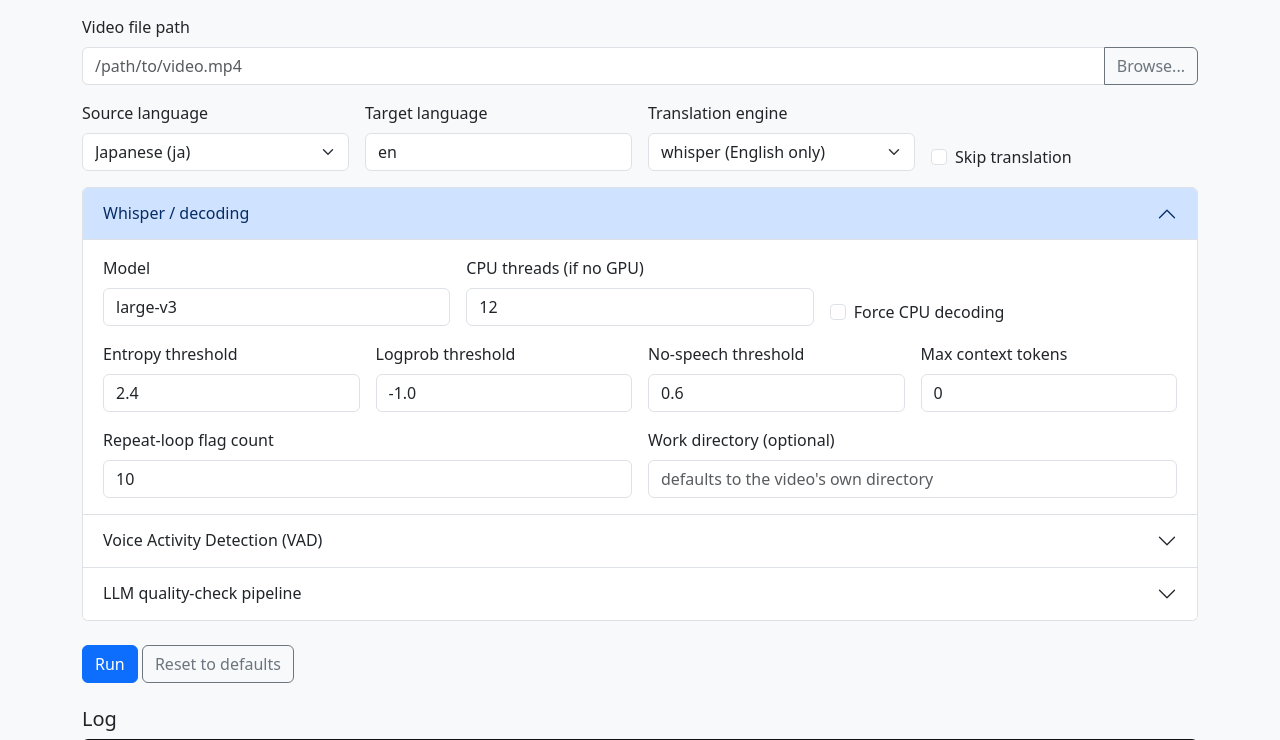
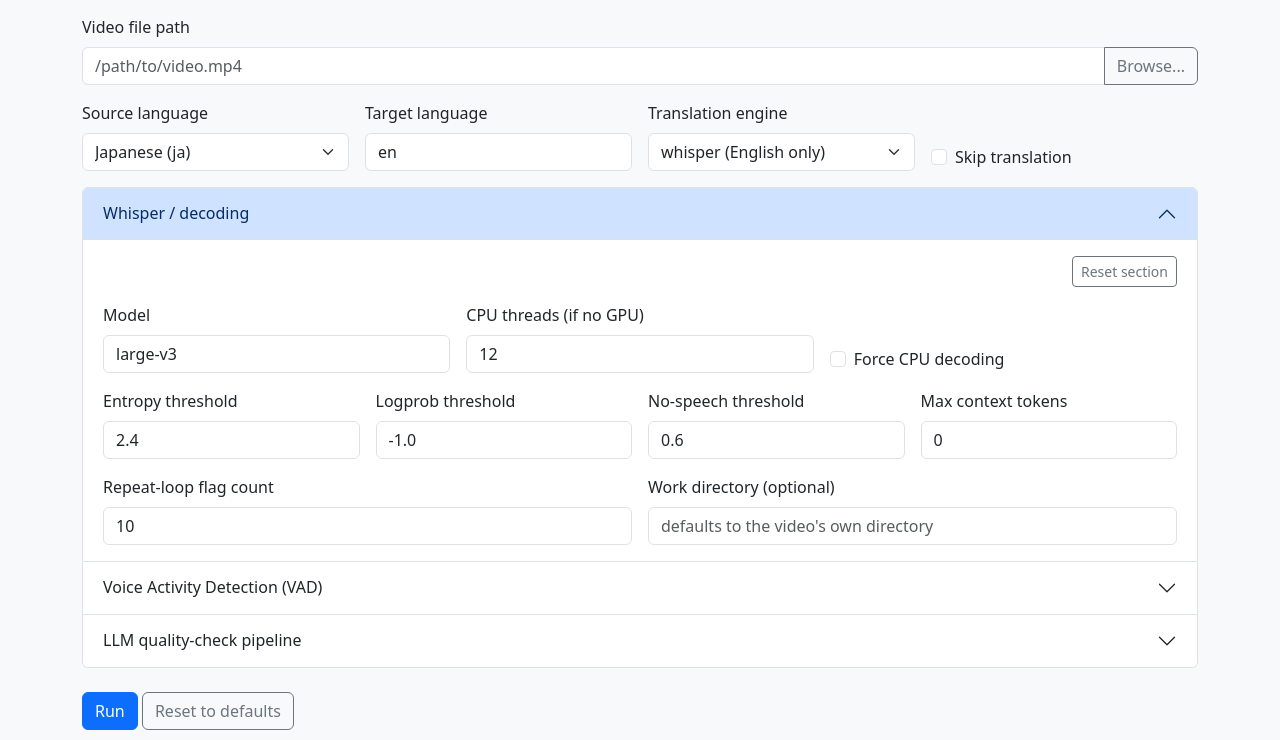
Before and after one commit to JonathanOrr/LocalSub, a Flask app: page / in a window 1280 px wide, after a click on "Whisper / decoding". Shown: the part 81-821 px from the top of the page. Run offline with Flask 3, Linux system fonts and the light colour scheme; some libraries are stand-ins or nearby versions.

Commit message:
Add a per-section "Reset section" button to each accordion panel
form.reset() only resets the whole form, so added resetFieldsIn() which
resets just the inputs/selects inside a given container back to their
defaultValue/defaultChecked/defaultSelected (the same server-rendered
defaults form.reset() itself relies on). A "Reset section" button in each
of the three accordion panels (Whisper/decoding, VAD, LLM pipeline) wires
to this generically via a data-reset-target attribute; resetting the VAD
panel also re-renders its diagram to match.

```diff
--- a/webapp/static/js/app.js
+++ b/webapp/static/js/app.js
@@ -75,6 +75,31 @@ document.getElementById("browseBtn").addEventListener("click", () => {
 resetBtn.addEventListener("click", () => {
   form.reset();
   renderVadViz();
+});
+
+// Per-section "Reset section" buttons: form.reset() only resets the whole form, so reset
+// just the fields inside the given container back to their defaultValue/defaultChecked/
+// defaultSelected - the same server-rendered defaults form.reset() itself relies on.
+function resetFieldsIn(container) {
+  container.querySelectorAll("input, select").forEach((el) => {
+    if (el.type === "checkbox" || el.type === "radio") {
+      el.checked = el.defaultChecked;
+    } else if (el.tagName === "SELECT") {
+      Array.from(el.options).forEach((opt) => {
+        opt.selected = opt.defaultSelected;
+      });
+    } else {
+      el.value = el.defaultValue;
+    }
+  });
+}
+
+document.querySelectorAll(".section-reset-btn").forEach((btn) => {
+  btn.addEventListener("click", () => {
+    const target = document.getElementById(btn.dataset.resetTarget);
+    resetFieldsIn(target);
+    if (btn.dataset.resetTarget === "panelVad") renderVadViz();
+  });
 });
 const confirmBody = document.getElementById("confirmBody");
 const confirmButtons = document.getElementById("confirmButtons");
--- a/webapp/templates/index.html
+++ b/webapp/templates/index.html
@@ -59,6 +59,9 @@
         </h2>
         <div id="panelBasic" class="accordion-collapse collapse" data-bs-parent="#advanced">
           <div class="accordion-body row g-3">
+            <div class="col-12 text-end">
+              <button type="button" class="btn btn-sm btn-outline-secondary section-reset-btn" data-reset-target="panelBasic">Reset section</button>
+            </div>
             <div class="col-md-4">
               <label class="form-label">Model</label>
               <input type="text" class="form-control" name="model" value="{{ defaults.model }}">
@@ -109,6 +112,9 @@
         </h2>
         <div id="panelVad" class="accordion-collapse collapse" data-bs-parent="#advanced">
           <div class="accordion-body row g-3">
+            <div class="col-12 text-end">
+              <button type="button" class="btn btn-sm btn-outline-secondary section-reset-btn" data-reset-target="panelVad">Reset section</button>
+            </div>
             <div class="col-md-4 d-flex align-items-end">
               <div class="form-check">
                 <input class="form-check-input" type="checkbox" name="vad" id="vad">
@@ -169,6 +175,9 @@
         </h2>
         <div id="panelLlm" class="accordion-collapse collapse" data-bs-parent="#advanced">
           <div class="accordion-body row g-3">
+            <div class="col-12 text-end">
+              <button type="button" class="btn btn-sm btn-outline-secondary section-reset-btn" data-reset-target="panelLlm">Reset section</button>
+            </div>
             <div class="col-md-6">
               <label class="form-label">LLM endpoint</label>
               <input type="text" class="form-control" name="llm_endpoint" value="{{ defaults.llm_endpoint }}">
```
